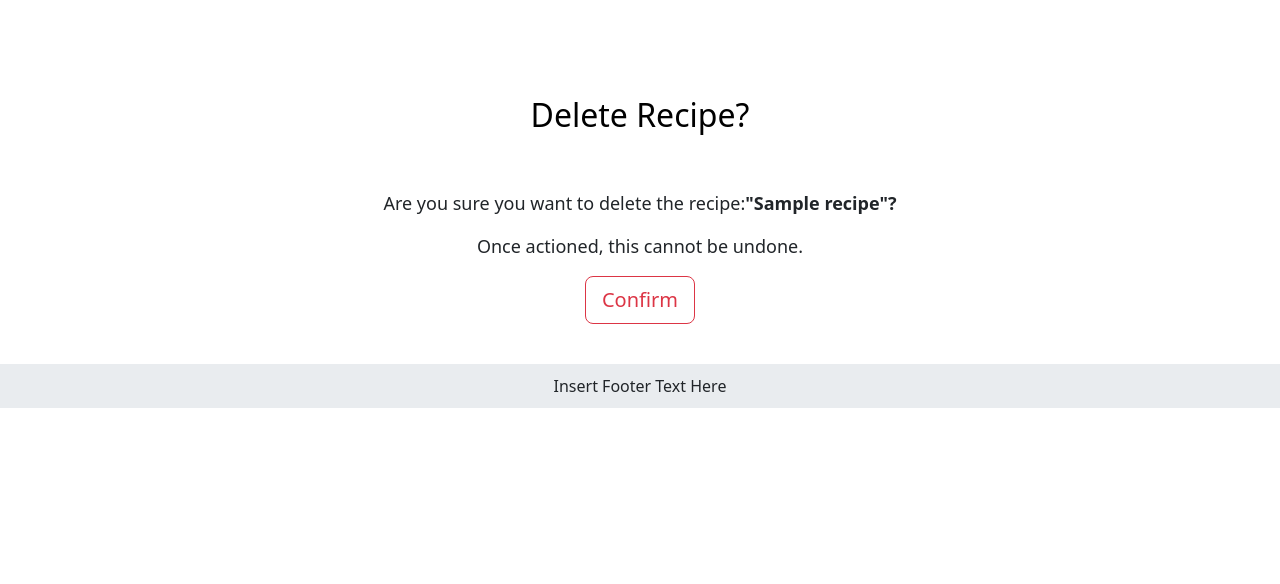
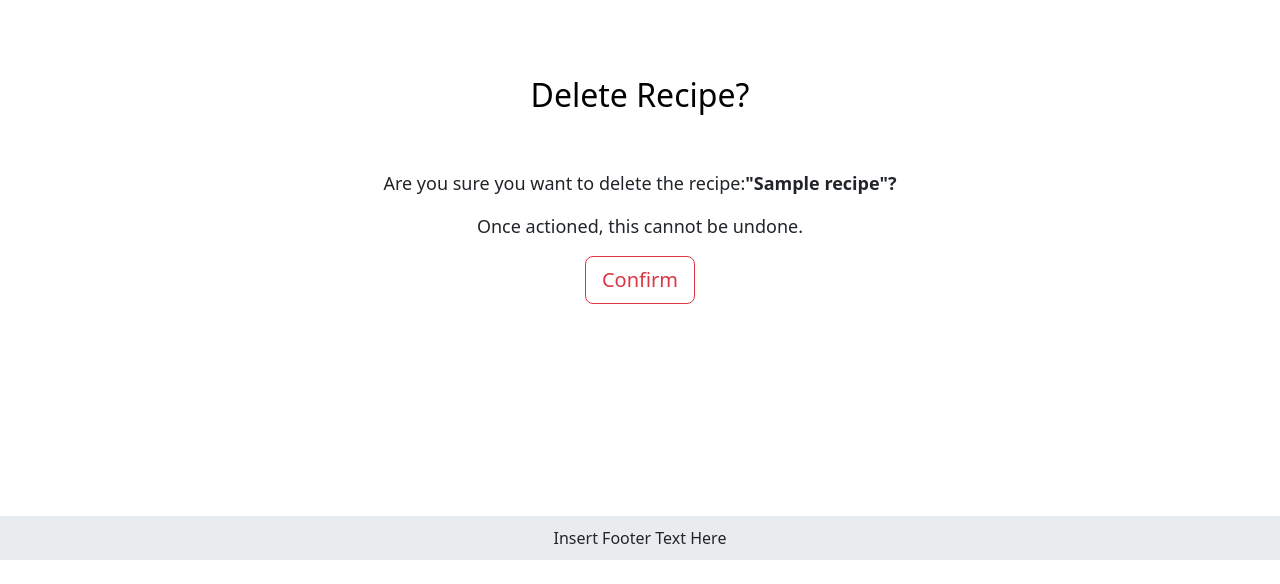
Before and after one commit to AlfredA93/recipe-repo-2, a Django app: a page that uses templates/base.html in a window 1280 px wide. Shown: the part 116-700 px from the top of the page. Run offline with Django 3.2, Linux system fonts and the light colour scheme; tables that the repository leaves empty hold one stand-in row (values such as "Sample post"); some libraries are stand-ins or nearby versions.

Commit message:
Edit delete_recipe page styling

```diff
--- a/static/css/style.css
+++ b/static/css/style.css
@@ -357,8 +357,8 @@ label {
 }
 
 .delete-container {
-    margin: 2.5vh;
     padding: 2.5vh;
+    margin-bottom: 24vh;
 }
 
 
```
